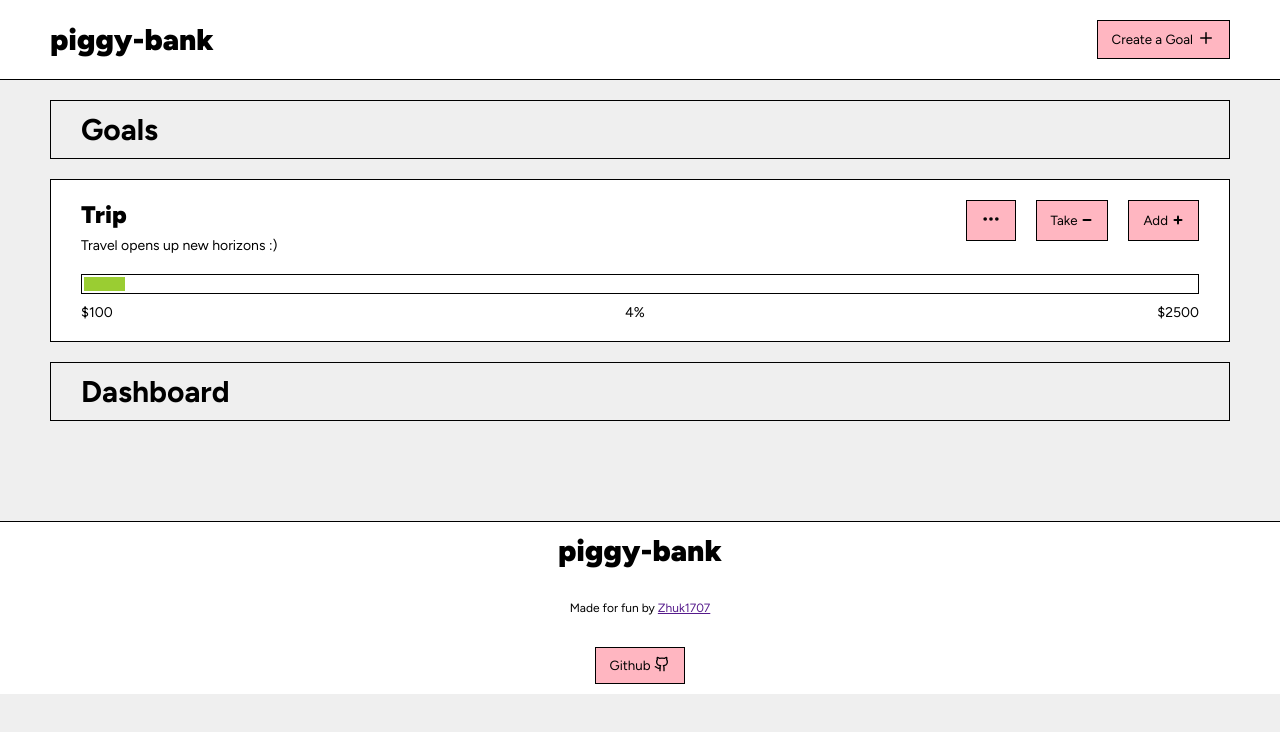
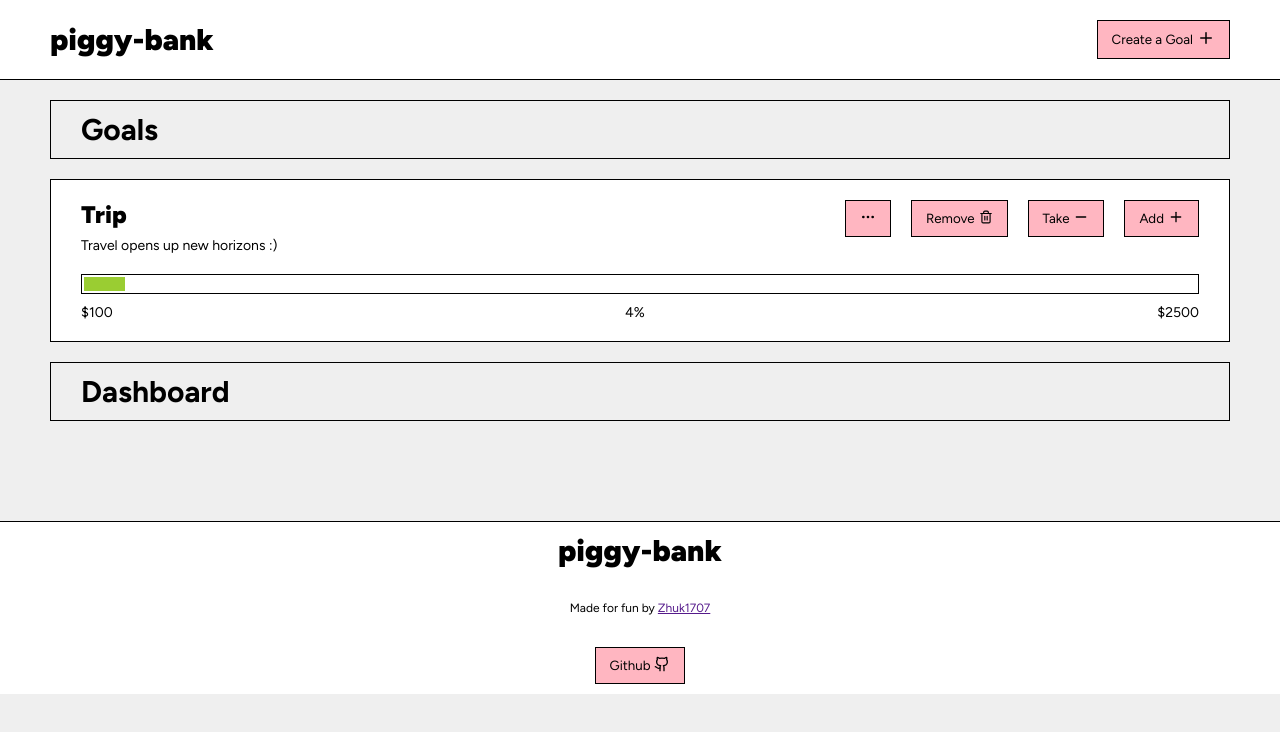
Before and after one commit to zhuk1707/piggy-bank-app, a React (Vite) app: page / in a window 1280 px wide. Shown: the top 732 px of the page. Built offline with nearby package versions, Linux system fonts and the light colour scheme.

Commit message:
feat: Remove Goal

```diff
--- a/src/App.tsx
+++ b/src/App.tsx
@@ -27,6 +27,7 @@ export default function App() {
     };
 
     const newGoal = {
+      id: (getRandomMultipleOf100()*1707).toString(),
       title: (getRandomMultipleOf100() * 1000).toString(16),
       goal: getRandomMultipleOf100(),
       deposit: getRandomMultipleOf100()
@@ -58,6 +59,7 @@ export default function App() {
             })
           }}
         >
+
           <Button
             title={'Ok!'}
             onClick={handleCreating}
--- a/src/components/Card/Card.tsx
+++ b/src/components/Card/Card.tsx
@@ -1,18 +1,20 @@
-import CardDescription, { type CardDescriptionProps } from "../CardDescription/CardDescription.tsx";
+import CardDescription, {type CardDescriptionProps} from "../CardDescription/CardDescription.tsx";
 import CardControls from "../CardControls/CardControls.tsx";
-import CardProgress, { type CardProgressProps } from "../CardProgress/CardProgress.tsx";
-import type { FC } from "react";
+import CardProgress, {type CardProgressProps} from "../CardProgress/CardProgress.tsx";
+import type {FC} from "react";
 
-export interface CardProps extends CardDescriptionProps, CardProgressProps {}
+export interface CardProps extends CardDescriptionProps, CardProgressProps {
+  id: string
+}
 
-const Card: FC<CardProps> = ({ title, subtitle, deposit, goal }) => {
+const Card: FC<CardProps> = ({id, title, subtitle, deposit, goal}) => {
   return (
     <div className="card">
       <div className="card__header">
-        <CardDescription title={title} subtitle={subtitle} />
-        <CardControls />
+        <CardDescription title={title} subtitle={subtitle}/>
+        <CardControls id={id}/>
       </div>
-      <CardProgress deposit={deposit} goal={goal} />
+      <CardProgress deposit={deposit} goal={goal}/>
     </div>
   );
 };
--- a/src/components/CardControls/CardControls.tsx
+++ b/src/components/CardControls/CardControls.tsx
@@ -1,18 +1,50 @@
 import Button from "../Button/Button.tsx";
-import {Ellipsis, Minus, Plus} from "lucide-react";
+import {Ellipsis, Minus, Plus, Trash2} from "lucide-react";
+import {useContext} from "react";
+import AppContext from "../../main.tsx";
 
-export default function CardControls() {
+export default function CardControls({id}: { id: string }) {
+  const context = useContext(AppContext)
+
+  if (!context) {
+    throw new Error("AppContext must be used within an AppProvider")
+  }
+
+  const {dispatch} = context
+
   return (
     <div className="card__controls">
-      <Button icon={<Ellipsis absoluteStrokeWidth size={20}/>}/>
+      <Button
+        icon={<Ellipsis size={16}/>}
+        onClick={() => {
+        }}
+      />
+
+      <Button
+        title={'Remove'}
+        icon={<Trash2 size={14}/>}
+        onClick={() => {
+          dispatch({type: "REMOVE_GOAL", payload: id})
+        }}
+      />
 
       <div className="popup popup_option popup_hidden">
         <button className="btn">Edit</button>
         <button className="btn">Delete</button>
       </div>
 
-      <Button title={"Take"} icon={<Minus absoluteStrokeWidth size={12}/>}/>
-      <Button title={"Add"} icon={<Plus absoluteStrokeWidth size={12}/>}/>
+      <Button
+        title={"Take"} icon={<Minus size={16}/>}
+        onClick={() => {
+        }}
+      />
+
+      <Button
+        title={"Add"} icon={<Plus size={16}/>}
+        onClick={() => {
+        }}
+      />
+
     </div>
   );
 }
--- a/src/components/СardContainer/CardsContainer.tsx
+++ b/src/components/СardContainer/CardsContainer.tsx
@@ -16,8 +16,8 @@ export default function CardsContainer() {
   return (<>
     <SectionTitle>Goals</SectionTitle>
     <div className="cards">
-      {goalsList.goals.map(card => (
-        <Card key={card.title} {...card} />
+      {goalsList.goals.map((card) => (
+        <Card key={card.id} {...card} />
       ))}
     </div>
   </>)
--- a/src/main.tsx
+++ b/src/main.tsx
@@ -3,6 +3,7 @@ import {createRoot} from 'react-dom/client'
 import App from './App.tsx'
 
 type Goal = {
+  id: string,
   title: string,
   subtitle?: string,
   deposit?: number,
@@ -38,12 +39,12 @@ const reducer = (state: StorageState, action: Action): StorageState => {
       return {
         ...state,
         goalsList: {
-          goals: state.goalsList.goals.filter(goal => goal.title !== action.payload),
+          goals: state.goalsList.goals.filter(goal => goal.id !== action.payload),
           goalsCount: state.goalsList.goalsCount - 1,
         },
       };
     case "TOGGLE_MODAL":
-      return { ...state, creatingGoalModal: !state.creatingGoalModal };
+      return {...state, creatingGoalModal: !state.creatingGoalModal};
     default:
       return state;
   }
@@ -52,7 +53,7 @@ const reducer = (state: StorageState, action: Action): StorageState => {
 const defaultStorage: StorageState = {
   goalsList: {
     goals: [
-      {title: "Trip", subtitle: "Travel opens up new horizons :)", deposit: 100, goal: 2500},
+      {id: '1', title: "Trip", subtitle: "Travel opens up new horizons :)", deposit: 100, goal: 2500},
     ],
     goalsCount: 1
   },
```
